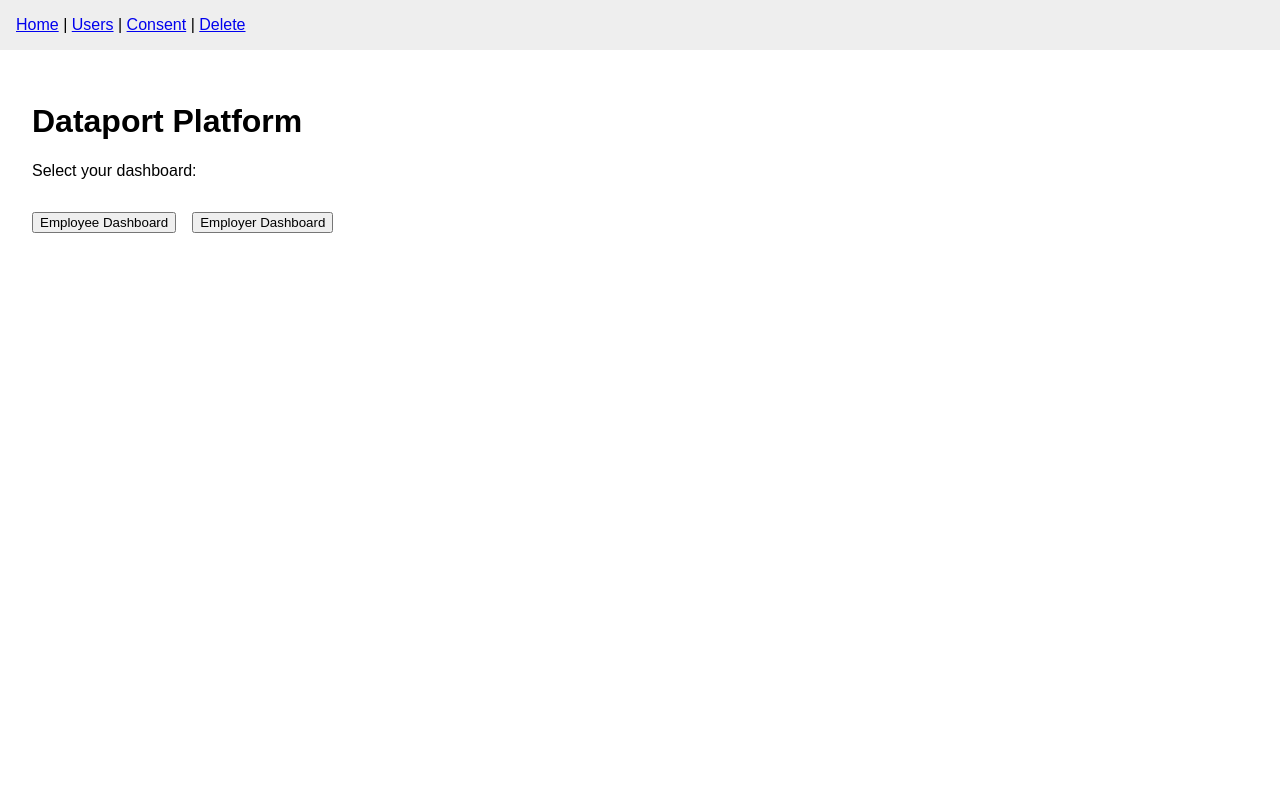
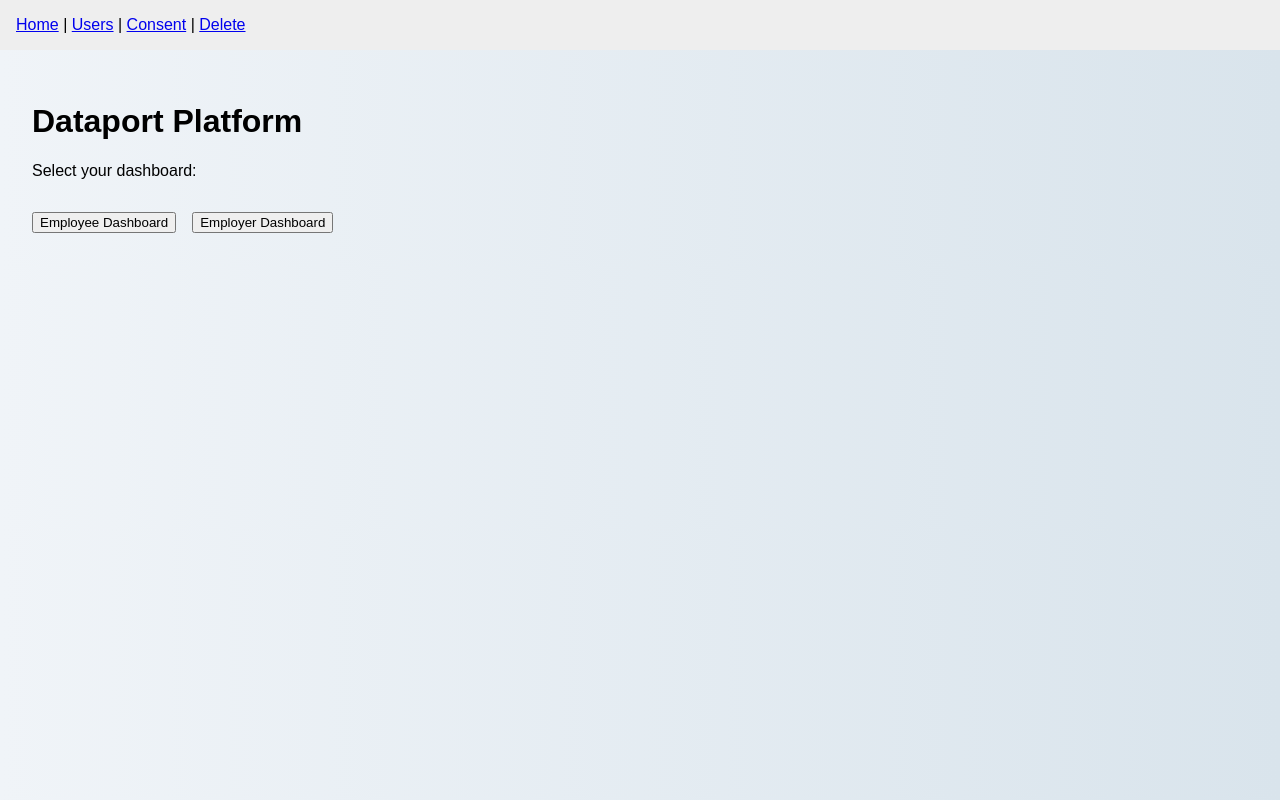
Before and after one commit to dataport-mvp/dataport-ui-vercel, a Next.js app: page / in a window 1280 px wide. Built offline with nearby package versions, Linux system fonts and the light colour scheme.

Commit message:
updated frontend

```diff
--- a/styles/globals.css
+++ b/styles/globals.css
@@ -1,4 +1,5 @@
 body {
   margin: 0;
   font-family: Arial, sans-serif;
+  background: linear-gradient(to right, #f0f4f8, #d9e4ec);
 }
```
